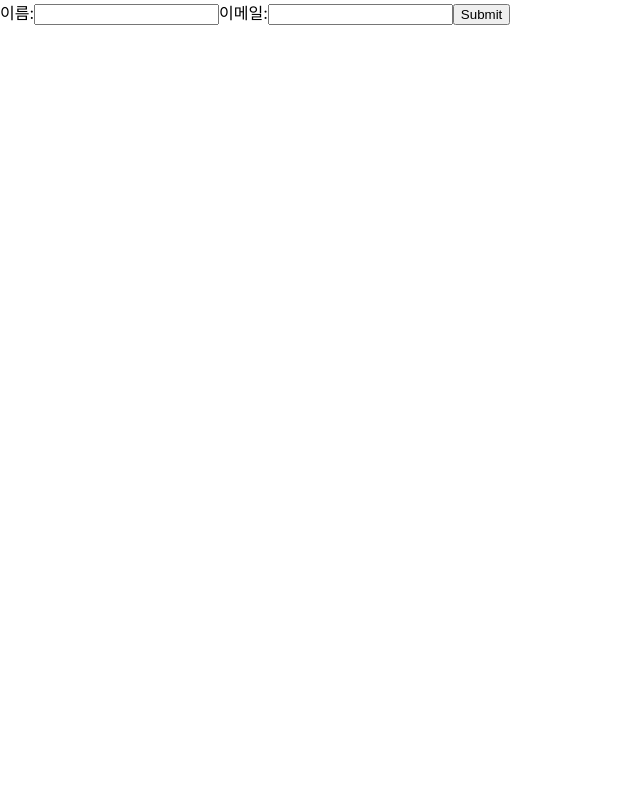
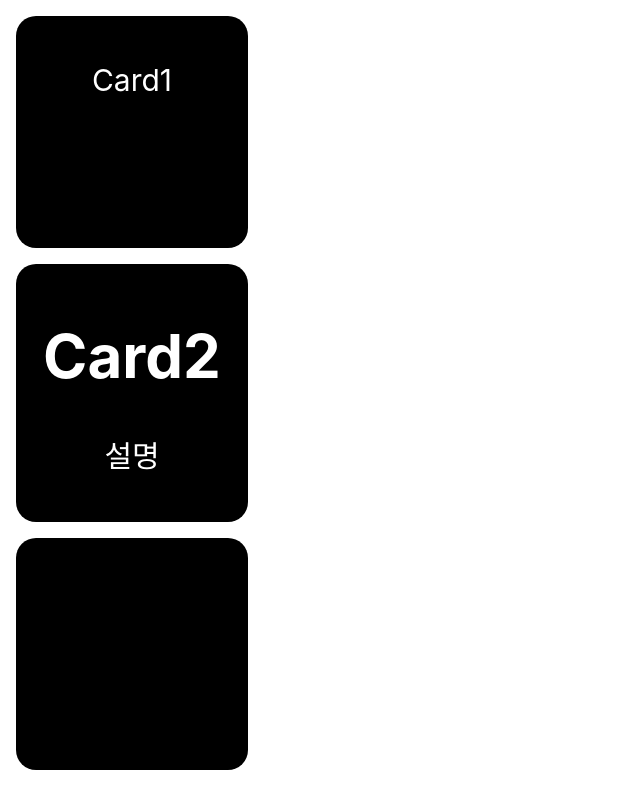
Before and after one commit to keonwooo/pracReact, a React (Create React App) app in the folder basic/: page / in a window 1280 px wide. Shown: the whole page, without its empty margins (0-640 px from the left). Built offline with nearby package versions, Linux system fonts and the light colour scheme.

Commit message:
[2024.08.06] 1. AppWrap 기능 추가

```diff
--- /dev/null
+++ b/basic/src/AppCard.jsx
@@ -0,0 +1,42 @@
+import React from "react";
+
+export default function AppCard() {
+    return (
+        <>
+            <Card>
+                <p>Card1</p>
+            </Card>
+            <Card>
+                <h1>Card2</h1>
+                <p>설명</p>
+            </Card>
+            <Card>
+                <article></article>
+            </Card>
+        </>
+    )
+}
+
+function Navbar({children}) {
+    return <header style={{ backgroundColor: 'pink'}}>{children}</header>;
+}
+
+function Card({children}) {
+    return (
+        <div
+            style={{
+                backgroundColor: 'black'
+                ,borderRadius: '20px'
+                ,color: 'white'
+                ,minHeight: '200px'
+                ,maxWidth: '200px'
+                ,margin: '1rem'
+                ,padding: '1rem'
+                ,textAlign: 'center'
+                ,fontSize: '30px'
+            }}
+        >
+            {children}
+        </div>
+    )
+}
--- /dev/null
+++ b/basic/src/AppWrap.jsx
@@ -0,0 +1,34 @@
+import React from "react";
+
+export default function AppWrap() {
+    return (
+        <div>
+            <Navbar>
+                <Avatar
+                    image='https://images.unsplash.com/photo-1720048171098-dba33b2c4806?q=80&w=987&auto=format&fit=crop&ixlib=rb-4.0.3&ixid=M3wxMjA3fDF8MHxwaG90by1wYWdlfHx8fGVufDB8fHx8fA%3D%3D'
+                    name='Bob'
+                    size={100}
+                />
+                <p>안녕하세요</p>
+            </Navbar>
+        </div>
+    )
+}
+
+function Navbar({children}) {
+    return <header style={{ backgroundColor: 'pink'}}>{children}</header>;
+}
+
+function Avatar({ image, name, size }) {
+    return (
+        <div>
+            <img
+                src={image}
+                alt={`${name}`}
+                width={size}
+                height={size}
+                style={{borderRadius: '50%'}}
+            />
+        </div>
+    )
+}
--- a/basic/src/index.js
+++ b/basic/src/index.js
@@ -8,7 +8,9 @@
 // import AppXY from './AppXY';
 // import AppMentor from './AppMentor';
 // import AppMentors from './AppMentors';
-import AppForm from './AppForm';
+// import AppForm from './AppForm';
+// import AppWrap from './AppWrap';
+import AppCard from './AppCard';
 
 
 const root = ReactDOM.createRoot(document.getElementById('root'));
@@ -20,7 +22,9 @@
     {/* <AppXY /> */}
     {/* <AppMentor /> */}
     {/* <AppMentors /> */}
-    <AppForm />
+    {/* <AppForm /> */}
+    {/* <AppWrap /> */}
+    <AppCard />
   </React.StrictMode>
 );
 
```
